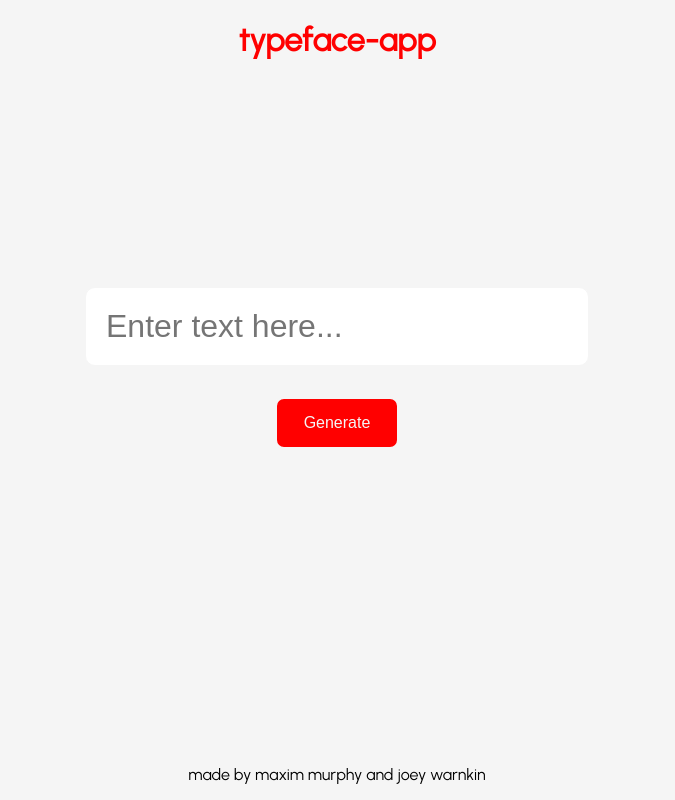
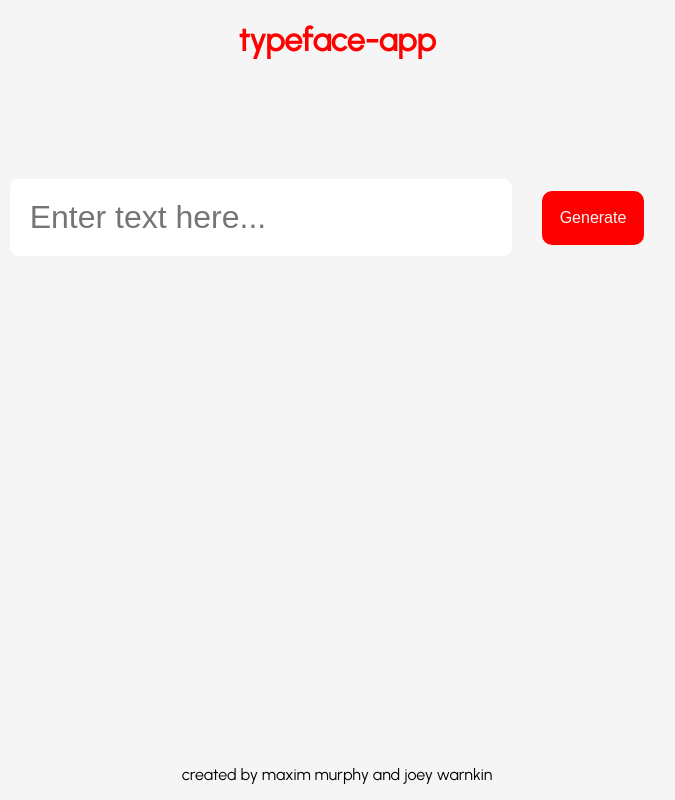
Before and after one commit to MaximMurphy/typeface-app, a SvelteKit app: page / in a window 1280 px wide. Shown: the whole page, without its empty margins (303-978 px from the left). Built offline with nearby package versions, Linux system fonts and the light colour scheme.

Commit message:
Incorporate HTML2Canvas to download ss of DOM

```diff
--- a/package.json
+++ b/package.json
@@ -27,5 +27,8 @@
 		"typescript": "^5.0.0",
 		"vite": "^4.3.0"
 	},
-	"type": "module"
+	"type": "module",
+	"dependencies": {
+		"html2canvas": "^1.4.1"
+	}
 }
--- a/src/app.html
+++ b/src/app.html
@@ -7,7 +7,7 @@
 		%sveltekit.head%
 	</head>
 	<body data-sveltekit-preload-data="hover">
-		<div>%sveltekit.body%</div>
+		<div id="everything">%sveltekit.body%</div>
 	</body>
 </html>
 
@@ -20,4 +20,10 @@
 		font-family: 'Urbanist', sans-serif;
 		font-size: 100%;
 	}
+	#everything {
+		display: flex;
+		flex-direction: column;
+		align-items: center;
+		height: 100%;
+	}
 </style>
--- a/src/components/Generate.svelte
+++ b/src/components/Generate.svelte
@@ -1,6 +1,23 @@
 <script>
+	// @ts-nocheck
+
+	import html2canvas from 'html2canvas';
+
 	let handleClick = () => {
 		console.log('hello');
+
+		const element = document.querySelector('#everything');
+		const scale = 2; // Increase scale value for higher quality
+
+		setTimeout(() => {
+			html2canvas(element, { scale }).then((canvas) => {
+				const dataURL = canvas.toDataURL('image/png');
+				const link = document.createElement('a');
+				link.href = dataURL;
+				link.download = 'screenshot.png';
+				link.click();
+			});
+		}, 500);
 	};
 </script>
 
@@ -14,19 +31,13 @@
 		height: fit-content;
 		padding: 15px;
 		border: solid;
-		border-color: whitesmoke;
+		border-color: red;
 		border-radius: 10px;
 		font-size: 1em;
 	}
 	button:hover {
 		cursor: pointer;
-		opacity: 70%;
-	}
-	/* For desktop: */
-	@media only screen and (min-width: 768px) {
-		button {
-			width: 10%;
-			font-size: 1em;
-		}
+		background-color: whitesmoke;
+		color: red;
 	}
 </style>
--- a/src/components/Input.svelte
+++ b/src/components/Input.svelte
@@ -9,6 +9,7 @@
 		display: flex;
 		flex-direction: column;
 		align-items: center;
+		justify-content: center;
 	}
 	input {
 		width: fit-content;
--- a/src/components/layout/Footer.svelte
+++ b/src/components/layout/Footer.svelte
@@ -1,4 +1,4 @@
-<div class="footer"><p>made by maxim murphy and joey warnkin</p></div>
+<div class="footer"><p>created by maxim murphy and joey warnkin</p></div>
 
 <style>
 	.footer {
--- a/src/routes/+page.svelte
+++ b/src/routes/+page.svelte
@@ -6,7 +6,7 @@
 </script>
 
 <Header />
-<section class="content">
+<section class="content" id="main">
 	<Input />
 	<Generate />
 </section>
@@ -14,19 +14,13 @@
 
 <style>
 	.content {
-		height: 80vh;
+		width: fit-content;
+		height: fit-content;
+		padding: 50px;
 		display: flex;
-		flex-direction: column;
+		flex-direction: row;
 		align-items: center;
-		justify-content: center;
-		gap: 30px;
-		width: 100%;
-	}
-	/* For desktop: */
-	@media only screen and (min-width: 768px) {
-		.content {
-			height: 90vh;
-			gap: 30px;
-		}
+		gap: 50px;
+		margin-top: 120px;
 	}
 </style>
```
Also changed, not shown: src/components/Download.svelte (added), 1 other file (tests, documents, lock files or other folders).
